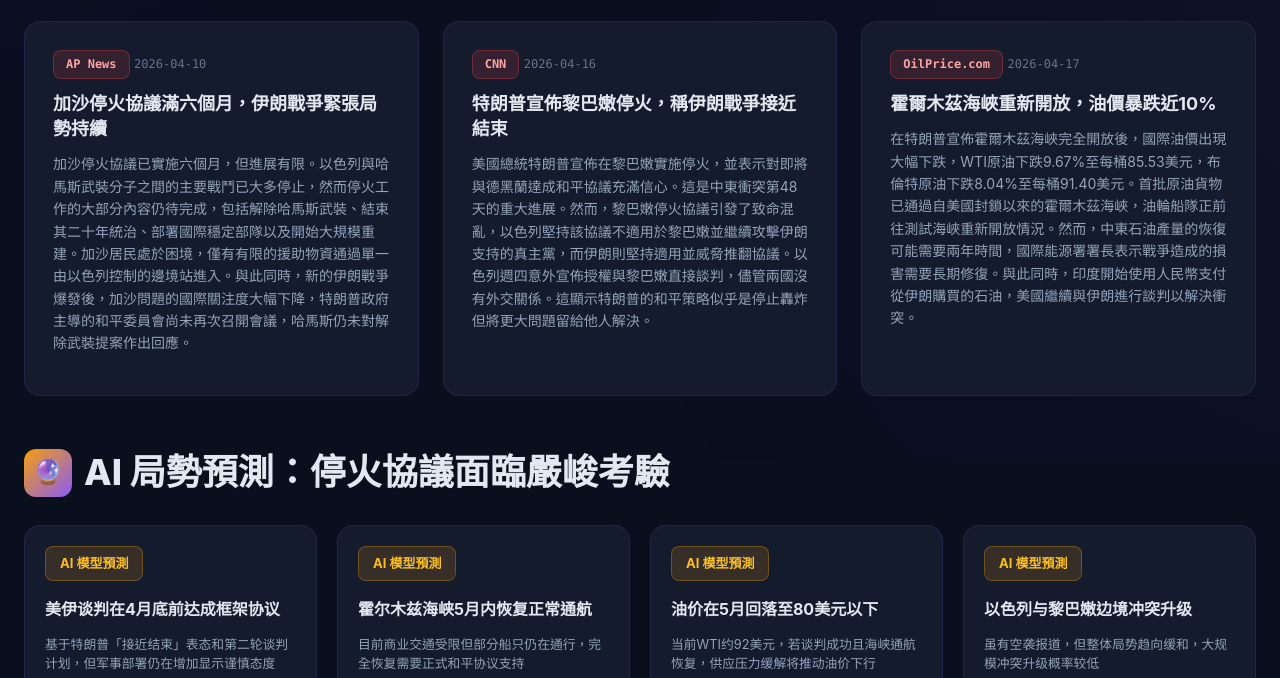
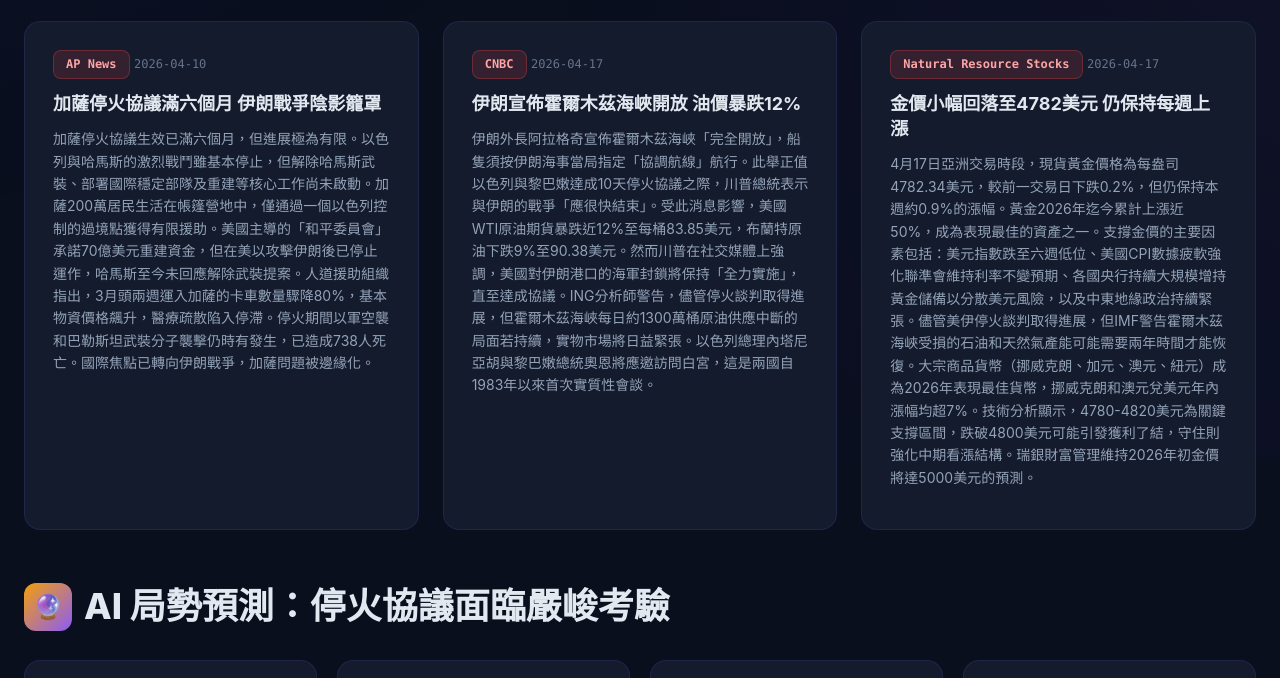
Before and after one commit to cto1218-blip/537, a plain HTML site: page middle-east-tracker-zh-TW.html in a window 1280 px wide. Shown: the part 740-1418 px from the top of the page. Drawn offline with Linux system fonts and the light colour scheme.

Commit message:
中東局勢更新 2026-04-17 06:00

```diff
--- a/middle-east-tracker-zh-TW.html
+++ b/middle-east-tracker-zh-TW.html
@@ -989,7 +989,7 @@
         <header class="header">
             <h1>🌐 2026 美以伊衝突追蹤</h1>
             <p>中東地緣政治局勢情報儀表板</p>
-            <div class="timestamp">最後更新：2026年4月17日 05:00</div>
+            <div class="timestamp">最後更新：2026年4月17日 06:00</div>
         </header>
 
         <div class="stats-grid">
@@ -1029,20 +1029,20 @@
                 <div class="news-card">
                     <span class="news-source">AP News</span>
                     <span class="news-date">2026-04-10</span>
-                    <div class="news-title">加沙停火協議滿六個月，伊朗戰爭緊張局勢持續</div>
-                    <div class="news-description">加沙停火協議已實施六個月，但進展有限。以色列與哈馬斯武裝分子之間的主要戰鬥已大多停止，然而停火工作的大部分內容仍待完成，包括解除哈馬斯武裝、結束其二十年統治、部署國際穩定部隊以及開始大規模重建。加沙居民處於困境，僅有有限的援助物資通過單一由以色列控制的邊境站進入。與此同時，新的伊朗戰爭爆發後，加沙問題的國際關注度大幅下降，特朗普政府主導的和平委員會尚未再次召開會議，哈馬斯仍未對解除武裝提案作出回應。</div>
+                    <div class="news-title">加薩停火協議滿六個月 伊朗戰爭陰影籠罩</div>
+                    <div class="news-description">加薩停火協議生效已滿六個月，但進展極為有限。以色列與哈馬斯的激烈戰鬥雖基本停止，但解除哈馬斯武裝、部署國際穩定部隊及重建等核心工作尚未啟動。加薩200萬居民生活在帳篷營地中，僅通過一個以色列控制的過境點獲得有限援助。美國主導的「和平委員會」承諾70億美元重建資金，但在美以攻擊伊朗後已停止運作，哈馬斯至今未回應解除武裝提案。人道援助組織指出，3月頭兩週運入加薩的卡車數量驟降80%，基本物資價格飆升，醫療疏散陷入停滯。停火期間以軍空襲和巴勒斯坦武裝分子襲擊仍時有發生，已造成738人死亡。國際焦點已轉向伊朗戰爭，加薩問題被邊緣化。</div>
                 </div>
                 <div class="news-card">
-                    <span class="news-source">CNN</span>
-                    <span class="news-date">2026-04-16</span>
-                    <div class="news-title">特朗普宣佈黎巴嫩停火，稱伊朗戰爭接近結束</div>
-                    <div class="news-description">美國總統特朗普宣佈在黎巴嫩實施停火，並表示對即將與德黑蘭達成和平協議充滿信心。這是中東衝突第48天的重大進展。然而，黎巴嫩停火協議引發了致命混亂，以色列堅持該協議不適用於黎巴嫩並繼續攻擊伊朗支持的真主黨，而伊朗則堅持適用並威脅推翻協議。以色列週四意外宣佈授權與黎巴嫩直接談判，儘管兩國沒有外交關係。這顯示特朗普的和平策略似乎是停止轟炸但將更大問題留給他人解決。</div>
+                    <span class="news-source">CNBC</span>
+                    <span class="news-date">2026-04-17</span>
+                    <div class="news-title">伊朗宣佈霍爾木茲海峽開放 油價暴跌12%</div>
+                    <div class="news-description">伊朗外長阿拉格奇宣佈霍爾木茲海峽「完全開放」，船隻須按伊朗海事當局指定「協調航線」航行。此舉正值以色列與黎巴嫩達成10天停火協議之際，川普總統表示與伊朗的戰爭「應很快結束」。受此消息影響，美國WTI原油期貨暴跌近12%至每桶83.85美元，布蘭特原油下跌9%至90.38美元。然而川普在社交媒體上強調，美國對伊朗港口的海軍封鎖將保持「全力實施」，直至達成協議。ING分析師警告，儘管停火談判取得進展，但霍爾木茲海峽每日約1300萬桶原油供應中斷的局面若持續，實物市場將日益緊張。以色列總理內塔尼亞胡與黎巴嫩總統奧恩將應邀訪問白宮，這是兩國自1983年以來首次實質性會談。</div>
                 </div>
                 <div class="news-card">
-                    <span class="news-source">OilPrice.com</span>
+                    <span class="news-source">Natural Resource Stocks</span>
                     <span class="news-date">2026-04-17</span>
-                    <div class="news-title">霍爾木茲海峽重新開放，油價暴跌近10%</div>
-                    <div class="news-description">在特朗普宣佈霍爾木茲海峽完全開放後，國際油價出現大幅下跌，WTI原油下跌9.67%至每桶85.53美元，布倫特原油下跌8.04%至每桶91.40美元。首批原油貨物已通過自美國封鎖以來的霍爾木茲海峽，油輪船隊正前往測試海峽重新開放情況。然而，中東石油產量的恢復可能需要兩年時間，國際能源署署長表示戰爭造成的損害需要長期修復。與此同時，印度開始使用人民幣支付從伊朗購買的石油，美國繼續與伊朗進行談判以解決衝突。</div>
+                    <div class="news-title">金價小幅回落至4782美元 仍保持每週上漲</div>
+                    <div class="news-description">4月17日亞洲交易時段，現貨黃金價格為每盎司4782.34美元，較前一交易日下跌0.2%，但仍保持本週約0.9%的漲幅。黃金2026年迄今累計上漲近50%，成為表現最佳的資產之一。支撐金價的主要因素包括：美元指數跌至六週低位、美國CPI數據疲軟強化聯準會維持利率不變預期、各國央行持續大規模增持黃金儲備以分散美元風險，以及中東地緣政治持續緊張。儘管美伊停火談判取得進展，但IMF警告霍爾木茲海峽受損的石油和天然氣產能可能需要兩年時間才能恢復。大宗商品貨幣（挪威克朗、加元、澳元、紐元）成為2026年表現最佳貨幣，挪威克朗和澳元兌美元年內漲幅均超7%。技術分析顯示，4780-4820美元為關鍵支撐區間，跌破4800美元可能引發獲利了結，守住則強化中期看漲結構。瑞銀財富管理維持2026年初金價將達5000美元的預測。</div>
                 </div>
             </div>
       </section>
@@ -1238,7 +1238,7 @@
                     <div class="market-card-wrapper">
                         <div class="market-card-title current">💰 現貨黃金</div>
                         <div class="market-card gold-card">
-                        <div class="market-value">$4,834 (+0.89%)<span class="market-unit">/盎司</span></div>
+                        <div class="market-value">$4,782 (-0.2%)<span class="market-unit">/盎司</span></div>
                         </div>
                         <div class="market-change positive">▲ +2.8%</div>
                         <div class="market-meta">
```
